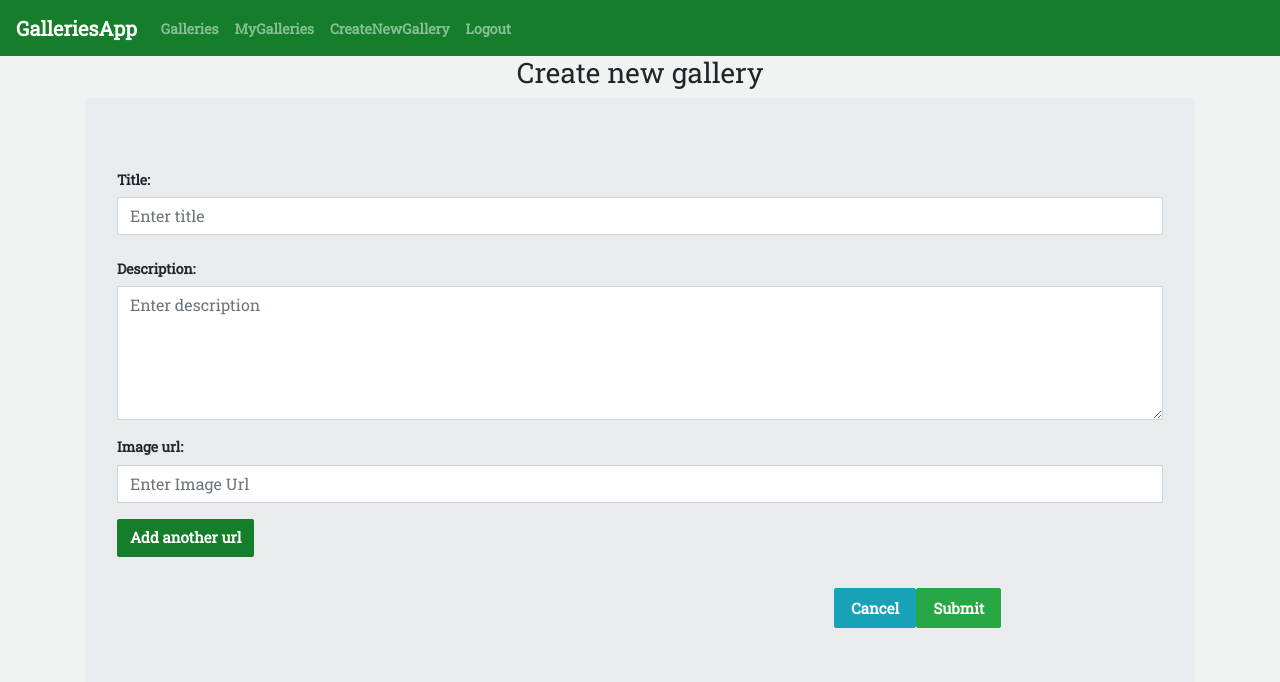
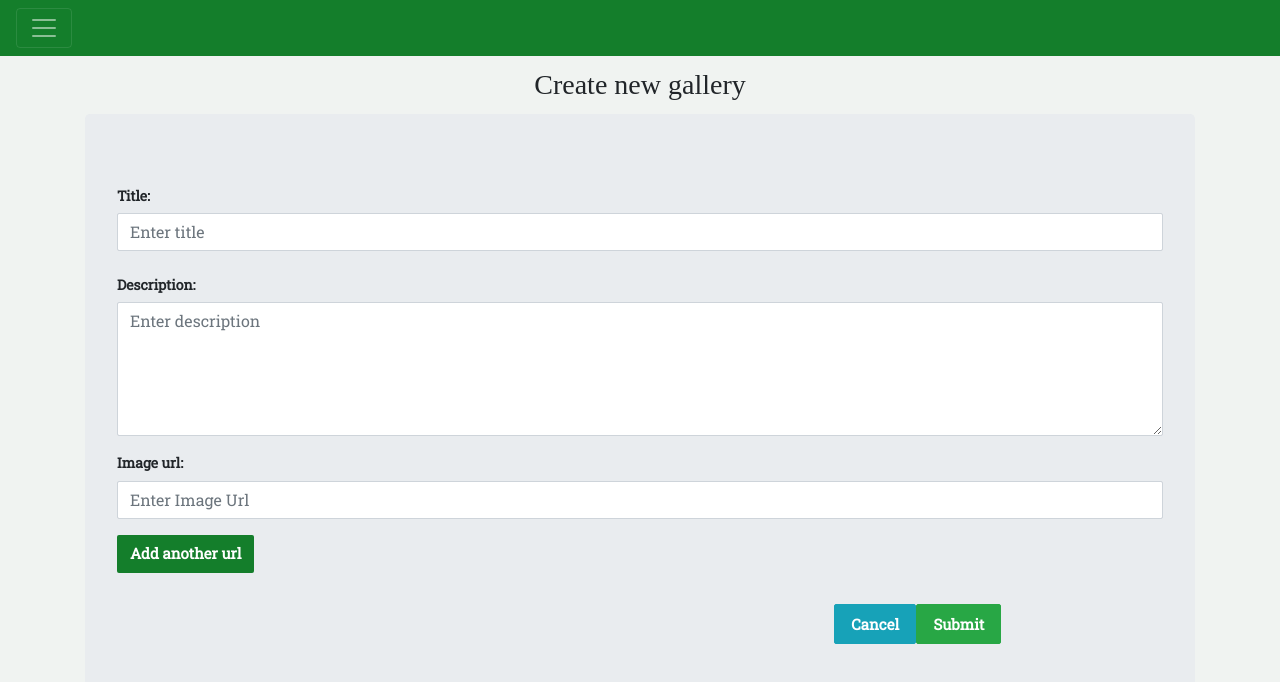
Before and after one commit to brankaDakic10/galleries-vue, a Vue app: page /create in a window 1280 px wide. Shown: the top 682 px of the page. Built offline with nearby package versions, Linux system fonts and the light colour scheme; sample sign-in values are in the browser's storage.

Commit message:
Changed style

```diff
--- a/src/components/NavBar.vue
+++ b/src/components/NavBar.vue
@@ -1,22 +1,26 @@
-<template>
-    <div>
-        <nav class="navbar navbar-expand-lg navbar-dark main-nav">
-    <a href="#" class="navbar-brand" >GalleriesApp</a>
+    <template>
+   <div>
+  <b-navbar type="dark"  class="main-nav" toggleable>
+    <b-navbar-toggle target="nav_dropdown_collapse"></b-navbar-toggle>
+    <b-collapse is-nav id="nav_dropdown_collapse">
 
-            <div class="navbar-nav w-100">
-             <router-link class="nav-item nav-link" :to="{name:'home'}">Galleries</router-link>
+      <b-navbar-nav>
+              <a href="#" class="navbar-brand" >GalleriesLogo</a>
+
+           <router-link class="nav-item nav-link" :to="{name:'home'}">Galleries</router-link>
 
                 <router-link class="nav-item nav-link" :to="{name:'my-galleries'}" v-if="isAuthenticated">MyGalleries</router-link>
                 <router-link class="nav-item nav-link" :to="{name:'create'}" v-if="isAuthenticated">CreateNewGallery</router-link>
 
-                <div class="navbar-nav">
-                    <router-link class="nav-item nav-link" :to="{name:'login'}" v-if="!isAuthenticated">Login</router-link>
+
+        <router-link class="nav-item nav-link" :to="{name:'login'}" v-if="!isAuthenticated">Login</router-link>
                     <router-link class="nav-item nav-link" :to="{name:'register'}" v-if="!isAuthenticated">Register</router-link>
                     <a href="#" class="nav-item nav-link" @click="logout" v-if="isAuthenticated">Logout</a>
-                </div>
-            </div>
-        </nav>
-    </div>
+
+      </b-navbar-nav>
+    </b-collapse>
+  </b-navbar>
+</div>
 </template>
 
 <script>
@@ -65,5 +69,6 @@
         /* background-color: rgb(17, 116, 37); */
         /* background-color: rgb(57, 57, 216); */
         background-color: rgb(20, 126, 43);
+        font-size: 1.1rem;
     }
 </style>
--- a/src/pages/AuthorGalleries.vue
+++ b/src/pages/AuthorGalleries.vue
@@ -1,6 +1,6 @@
 <template>
     <div class="container mb-2">
-        <div class="text-center">
+        <div class="text-center author-page mb-4">
             <h4>
                 <p class="author-page">Author: </p>
                 <b>
@@ -96,11 +96,11 @@
     }
 
     .author-page {
-        /* color: rgb(20, 126, 43); */
-        color:rgb(13, 90, 13);
+
+
           font-family: 'Sanchez', serif, arial;
     /* font-family: 'Roboto+Mono', serif, arial; */
-
+ color: rgb(7, 36, 7);
 
     }
 </style>
--- a/src/pages/CreateNewGallery.vue
+++ b/src/pages/CreateNewGallery.vue
@@ -1,7 +1,8 @@
 <template>
     <div class="container">
-
+<div class="top">
         <h3 class="text-center">Create new gallery </h3>
+        </div>
         <form @submit.prevent="storeGallery" class="jumbotron">
             <div class="form-group row">
                 <label class="col-sm-4 col-form-label" for="title">Title:</label>
@@ -26,7 +27,6 @@
                     <input v-model="row.imageUrl" type="text" id="image" class="form-control here" required="required" placeholder="Enter Image Url" />
                     <div v-if="newGallery.images.length !== 1" class="input-group-prepend">
                         <button @click.prevent="deleteRow(row)" class="btn btn-danger">Delete</button>
-
                     </div>
 
                 </div>
@@ -105,16 +105,20 @@
                 this.$router.push({
                     name: "my-galleries"
                 })
-            }
+            },
+
         }
     }
 </script>
 
-<style>
+<style scoped>
     .btn-add {
         background-color: rgb(20, 126, 43);
         color: white;
     }
+ .top h3{
+     margin: 12px 0;
+       font-family: 'Rakkas', cursive;}
 
     .buttons {
         padding-top: 15px;
--- a/src/pages/MyGalleries.vue
+++ b/src/pages/MyGalleries.vue
@@ -7,40 +7,72 @@
 
           <!-- <div > -->
 
-    <div class="row" v-for="gallery in galleries" :key="gallery.id">
-         <div class="container info-gallery">
-           <article class="col-sm-12">
-             <h4 class="text-center" >{{gallery.title}}</h4> </article>
+    <div class="row" v-for="gallery in visibleCollectionOfGalleries" :key="gallery.id">
 
-         <article  class="col-sm-12">
-          <b> Description:</b>
-           <p>{{gallery.description.substr(0,100)}}...</p></article>
-           </div>
 
            <!-- info end        -->
         <div class="col-sm-10 offset-sm-1 mt-4">
+          <div class="container info-gallery">
+           <article class="col-sm-12">
+             <h4>Gallery title:<b> {{gallery.title}}</b></h4> </article>
+
+         <article  class="col-sm-12">
+
+           <p><b> Description:</b> {{gallery.description.substr(0,80)}}...</p></article>
+           </div>
           <img v-for="(image, key) in gallery.images"
            :key="key" :src="image.imageUrl"
            alt=""
            class="one-img"></div>
                     </div>
 
-  <div class="alert alert-warning" role="alert" v-if="!galleries.length">
-<strong>Warning!</strong> There is no gallery created!
+  <div class="alert alert-warning text-center" role="alert" v-if="!galleries.length">
+<strong>Warning!</strong> You don't have created galleries!
             </div>
+
+
+             <div id="outer" class="ml-2 mt-2">
+        <Paginator :number-of-pages="totalNumberOfPages" :current-page="currentPage" @selected-page="changeCurrentPage" />
+ </div>
 </div>
-    <!-- </div> -->
+
 </template>
 
 <script>
  import { galleriesService } from "./../services/GalleriesService"
+    import Paginator from  "./../components/Paginator.vue"
+
 export default {
 name:"MyGalleries",
+components:{
+  Paginator
+},
+
  data() {
             return {
-               galleries: []
+               galleries: [],
+                currentPage: 1
             }
         },
+        computed:{
+             totalNumberOfPages(){
+        return Math.ceil(this.galleries.length / 10)
+            },
+
+             visibleCollectionOfGalleries() {
+                let bottomIndexLimit = (this.currentPage - 1) * 10
+                let topIndexLimit = bottomIndexLimit + 10
+                return this.galleries.filter(
+                    (gallery, index) => index >= bottomIndexLimit && index < topIndexLimit)
+            }
+        },
+         methods: {
+
+            changeCurrentPage(page) {
+                this.currentPage = page;
+            }
+         },
+
 
          beforeRouteEnter (to, from, next) {
    galleriesService.getUserGalleries()
@@ -62,21 +94,24 @@ name:"MyGalleries",
 }
 .info-gallery{
   padding: 20px;
-  color: rgb(207, 54, 87)
+
 }
 .info-gallery h4{
    margin: 10px 0;
-  color: rgb(7, 36, 7);
+
 }
 .page-top{
   padding-top: 20px;
   margin: 20px 0;
-   color: rgb(7, 36, 7);
+
    font-family: 'Rakkas', cursive;
 }
 .my-galleries{
-  /* test */
-  background-color: rgb(192, 235, 175)
+
+   font-family: 'Rakkas', cursive;
+   font-size: 1.2rem;
+   color: rgb(7, 36, 7);
+
 }
 
 </style>
```
